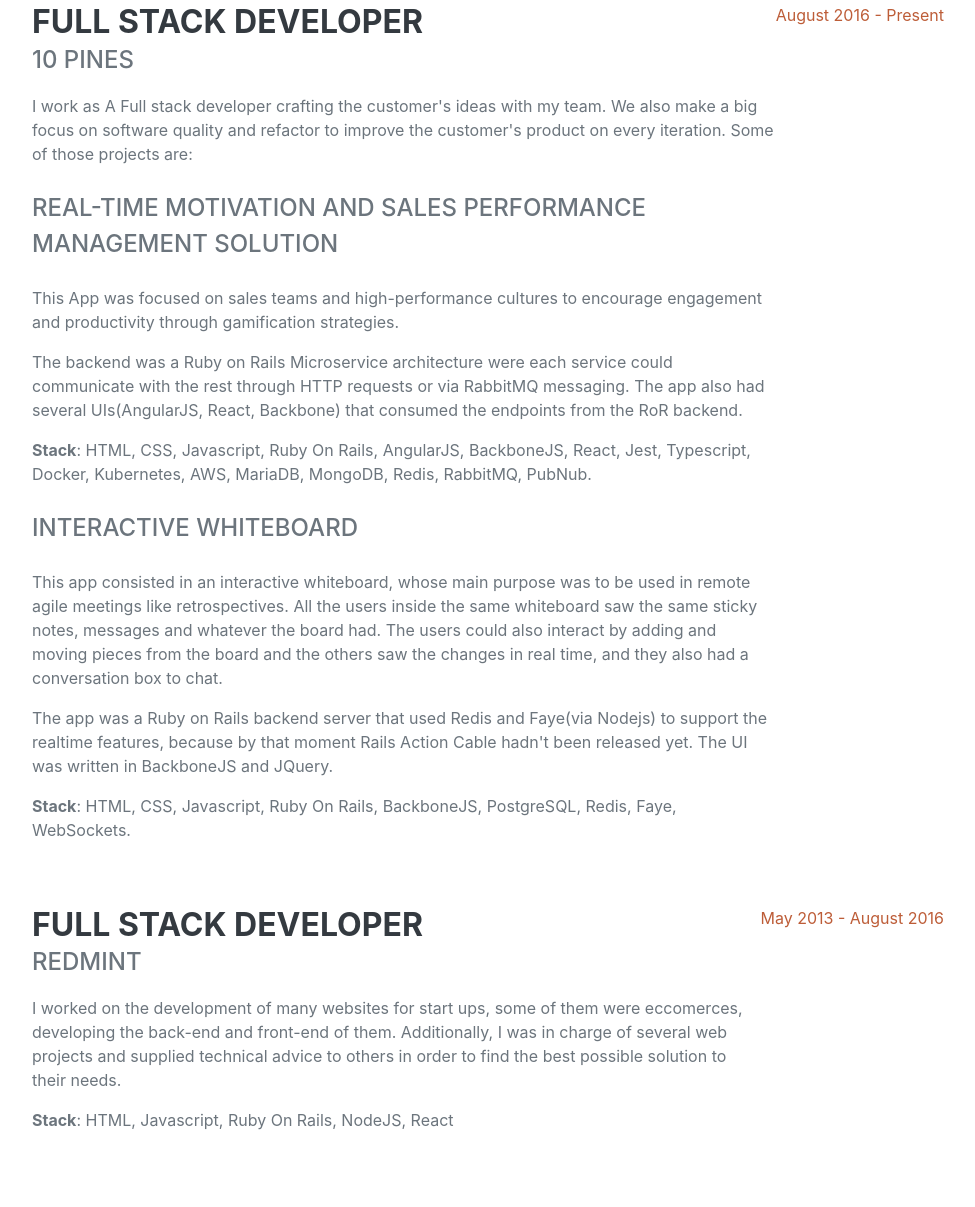
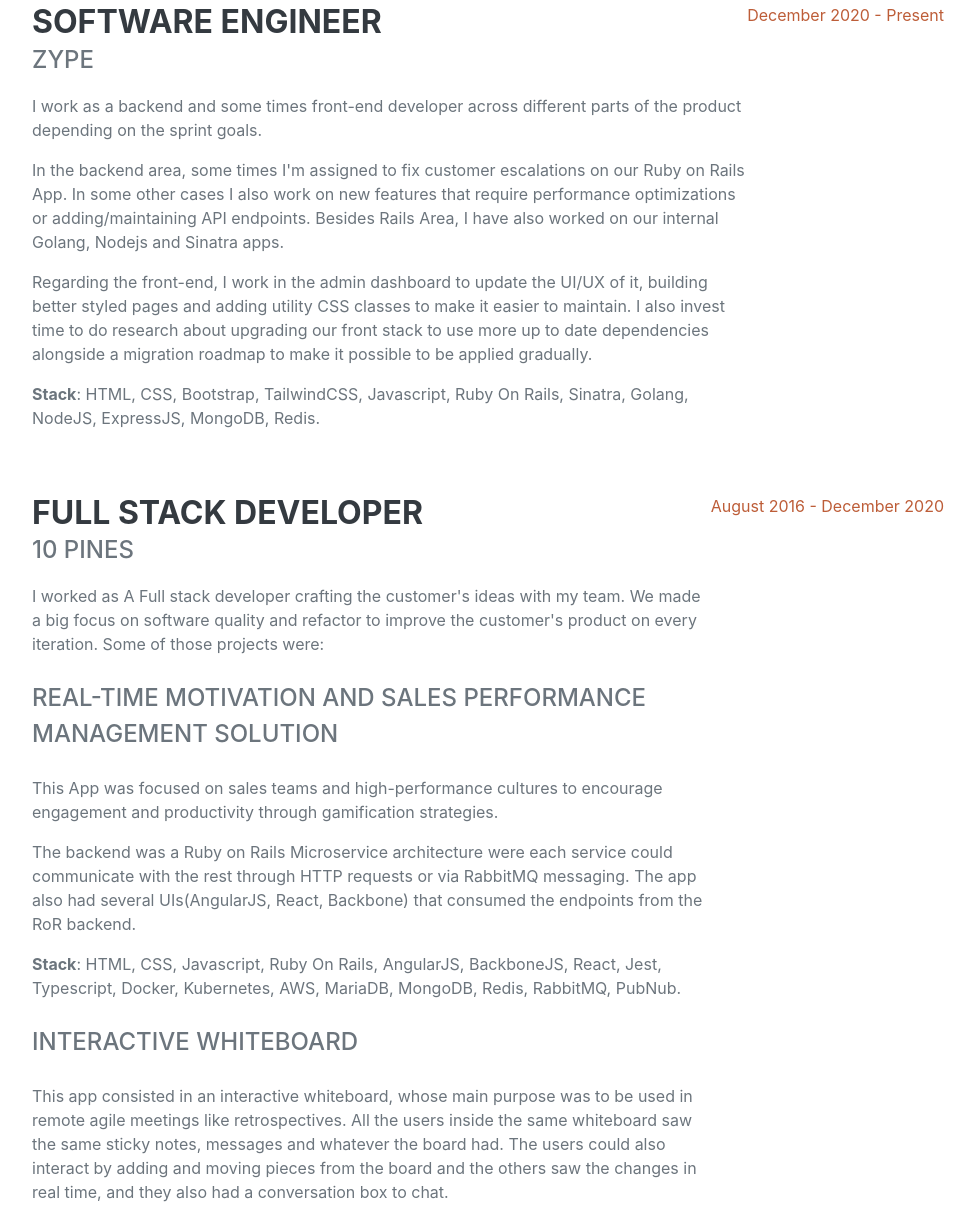
Before and after one commit to nicolasderecho/nicolasderecho.github.io, a plain HTML site: page index.html in a window 1280 px wide. Shown: the part 993-2200 px from the top of the page, without its empty margins (288-1263 px from the left). Drawn offline with nearby package versions, Linux system fonts and the light colour scheme; a web font is replaced by a local one.

Commit message:
update Resume with current jobs experience

```diff
--- a/index.html
+++ b/index.html
@@ -48,7 +48,7 @@
                         <br/>
                         <a href="mailto:name@email.com">nicolas.derecho@gmail.com</a>
                     </div>
-                    <p class="lead mb-5">I am a Full-Stack developer who has worked in web development for over 7 years. I enjoy learning new technologies, best-practices and improving my programming skills.</p>
+                    <p class="lead mb-5">I am a Full-Stack developer who has worked in web development for over 8 years. I enjoy learning new technologies, best-practices and improving my programming skills.</p>
                     <div class="social-icons">
                         <a class="social-icon" rel="nofollow noopener noreferrer" href="https://www.linkedin.com/in/nicolas-derecho-49042b5b/"><i class="fab fa-linkedin-in"></i></a>
                         <a class="social-icon" rel="nofollow noopener noreferrer" href="https://github.com/nicolasderecho"><i class="fab fa-github"></i></a>
@@ -63,9 +63,20 @@
                     <h2 class="mb-5">Experience</h2>
                     <div class="d-flex flex-column flex-md-row justify-content-between mb-5">
                         <div class="flex-grow-1">
+                            <h3 class="mb-0">Software Engineer</h3>
+                            <div class="subheading mb-3">Zype</div>
+                            <p>I work as a backend and some times front-end developer across different parts of the product depending on the sprint goals.</p>
+                            <p>In the backend area, some times I'm assigned to fix customer escalations on our Ruby on Rails App. In some other cases I also work on new features that require performance optimizations or adding/maintaining API endpoints. Besides Rails Area, I have also worked on our internal Golang, Nodejs and Sinatra apps.</p>
+                            <p>Regarding the front-end, I work in the admin dashboard to update the UI/UX of it, building better styled pages and adding utility CSS classes to make it easier to maintain. I also invest time to do research about upgrading our front stack to use more up to date dependencies alongside a migration roadmap to make it possible to be applied gradually.</p>
+                            <p><b>Stack</b>: HTML, CSS, Bootstrap, TailwindCSS, Javascript, Ruby On Rails, Sinatra, Golang, NodeJS, ExpressJS, MongoDB, Redis.</p>
+                        </div>
+                        <div class="flex-shrink-0"><span class="text-primary">December 2020 - Present</span></div>
+                    </div>
+                    <div class="d-flex flex-column flex-md-row justify-content-between mb-5">
+                        <div class="flex-grow-1">
                             <h3 class="mb-0">Full Stack Developer</h3>
                             <div class="subheading mb-3">10 Pines</div>
-                            <p>I work as A Full stack developer crafting the customer's ideas with my team. We also make a big focus on software quality and refactor to improve the customer's product on every iteration. Some of those projects are:</p>
+                            <p>I worked as A Full stack developer crafting the customer's ideas with my team. We made a big focus on software quality and refactor to improve the customer's product on every iteration. Some of those projects were:</p>
                             <div class="subheading mb-4 mt-4">Real-time motivation and sales performance management solution</div>
                             <p>This App was focused on sales teams and high-performance cultures to encourage engagement and productivity through gamification strategies.</p>
                             <p>The backend was a Ruby on Rails Microservice architecture were each service could communicate with the rest through HTTP requests or via RabbitMQ messaging. The app also had several UIs(AngularJS, React, Backbone) that consumed the endpoints from the RoR backend.</p>
@@ -75,7 +86,7 @@
                             <p>The app was a Ruby on Rails backend server that used Redis and Faye(via Nodejs) to support the realtime features, because by that moment Rails Action Cable hadn't been released yet. The UI was written in BackboneJS and JQuery.</p>
                             <p><b>Stack</b>: HTML, CSS, Javascript, Ruby On Rails, BackboneJS, PostgreSQL, Redis, Faye, WebSockets.</p>
                         </div>
-                        <div class="flex-shrink-0"><span class="text-primary">August 2016 - Present</span></div>
+                        <div class="flex-shrink-0"><span class="text-primary">August 2016 - December 2020</span></div>
                     </div>
                     <div class="d-flex flex-column flex-md-row justify-content-between mb-5">
                         <div class="flex-grow-1">
```
